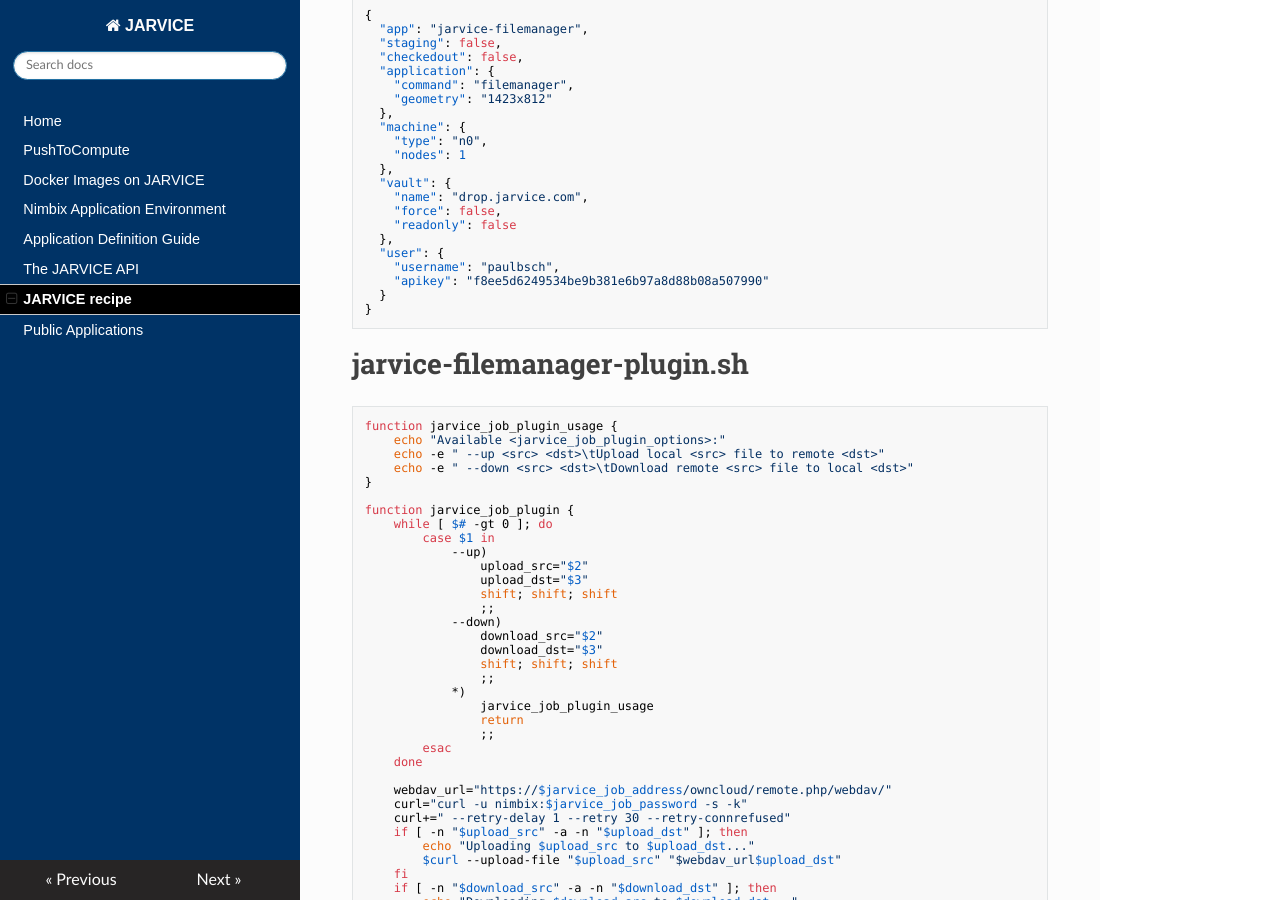
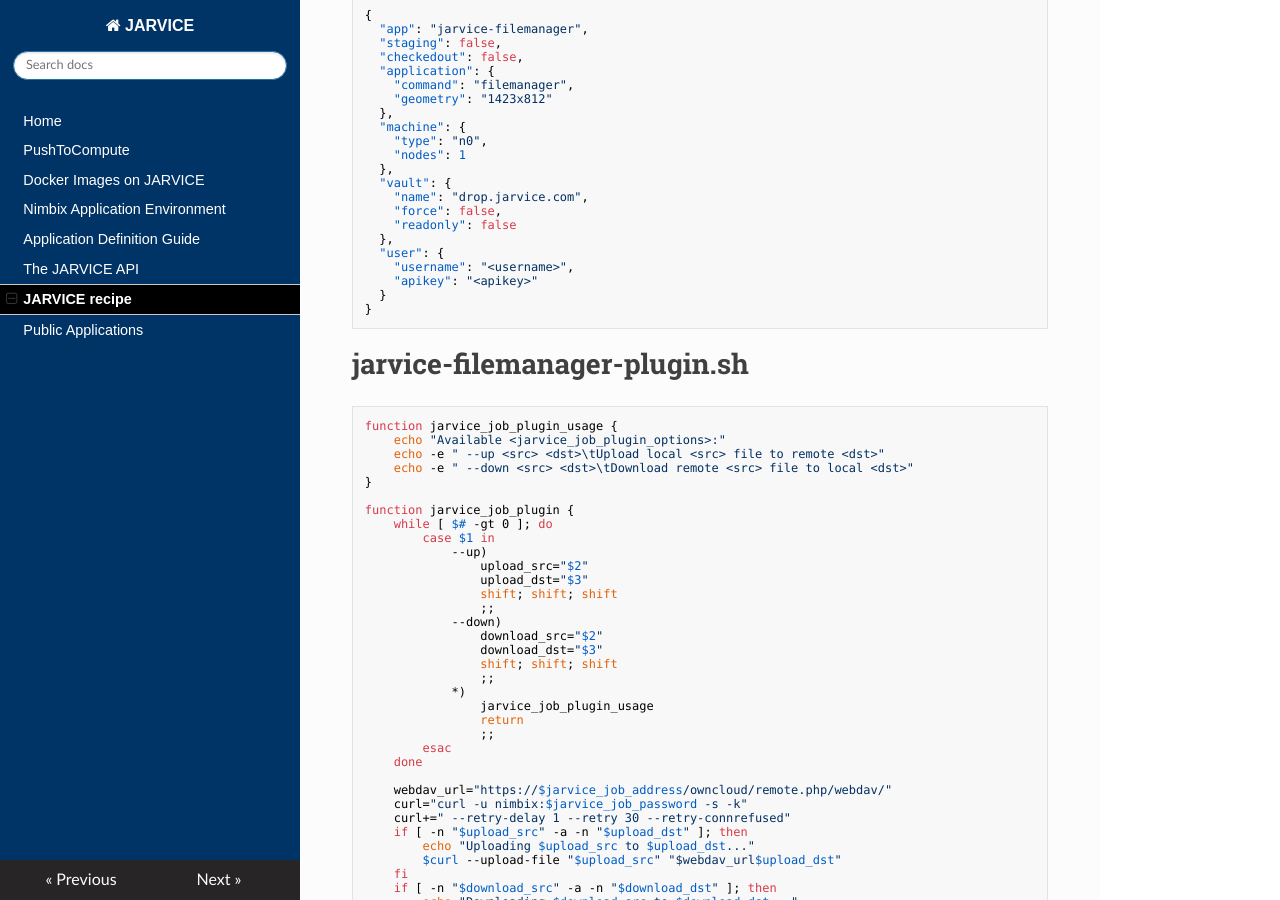
Before and after one commit to nimbix/jardoc, an MkDocs documentation site: the page built from docs/recipe.md, in a window 1280 px wide and 900 px high, scrolled down 3770 px. Built offline with MkDocs 1.6.1, drawn with Linux system fonts in a browser that asks for light colours; nearby versions of some CDN libraries; old or Windows-style settings are respelled for this version of MkDocs.

Commit message:
Remove extra info..

````diff
--- a/docs/recipe.md
+++ b/docs/recipe.md
@@ -268,8 +268,8 @@ fi
     "readonly": false
   },
   "user": {
-    "username": "paulbsch",
-    "apikey": "f8ee5d6249534be9b381e6b97a8d88b08a507990"
+    "username": "<username>",
+    "apikey": "<apikey>"
   }
 }
 ```
````
